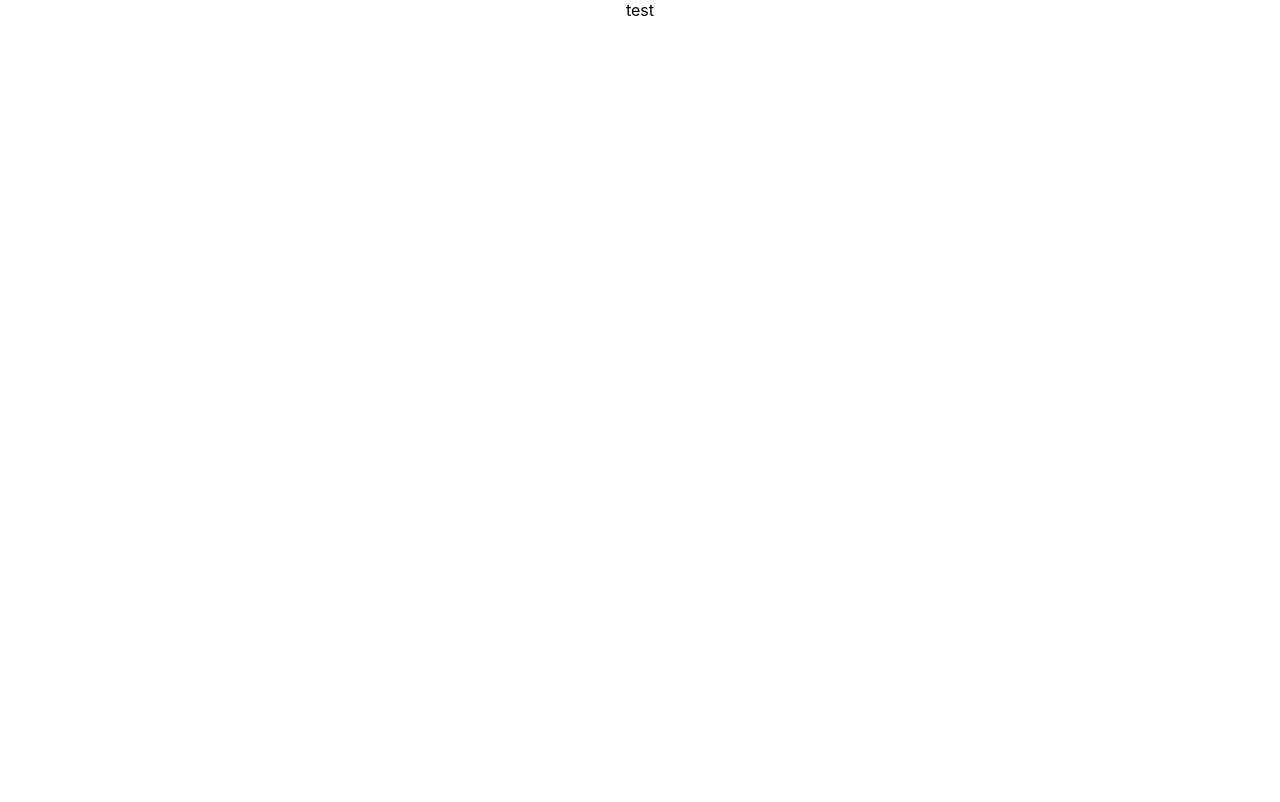
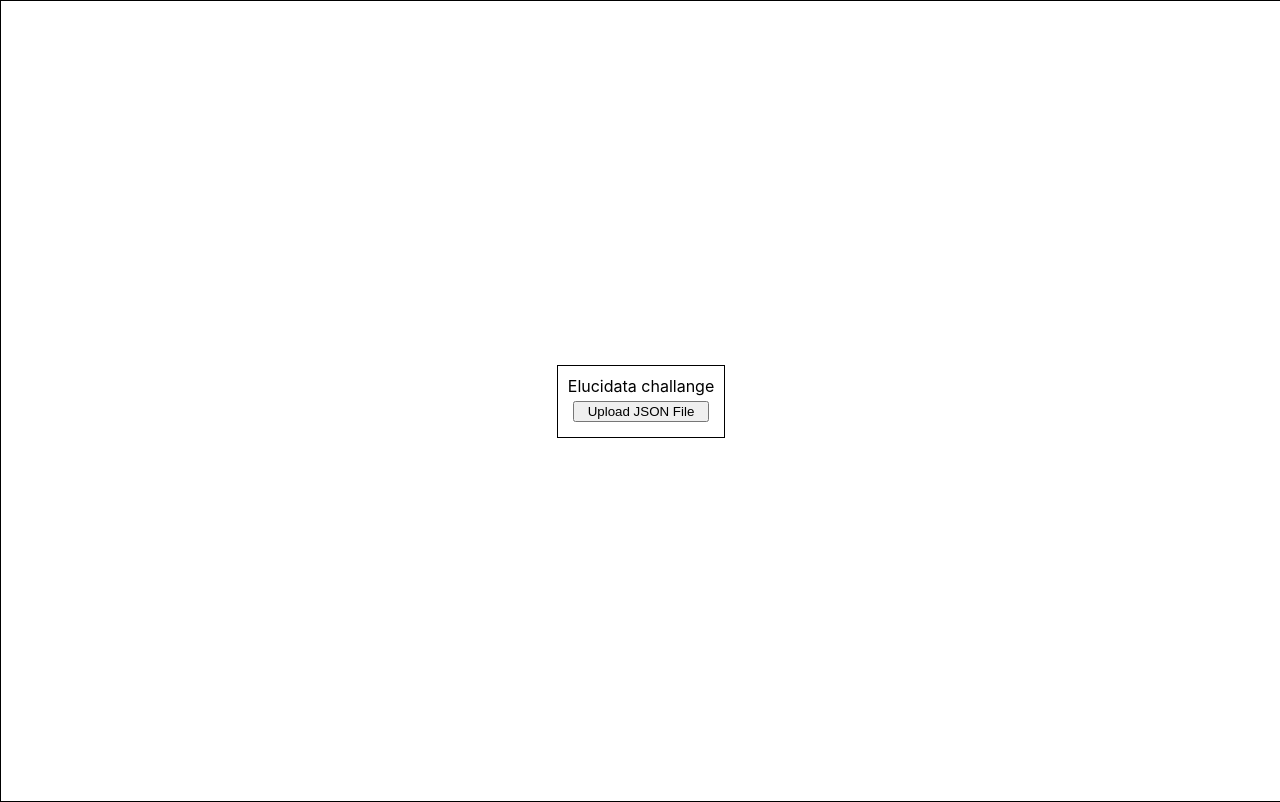
Before and after one commit to samarv/elucidataChalange, a React (Create React App) app in the folder elucidataweb/: page / in a window 1280 px wide. Built offline with nearby package versions, Linux system fonts and the light colour scheme.

Commit message:
add button to upload json

```diff
--- a/elucidataweb/package.json
+++ b/elucidataweb/package.json
@@ -5,6 +5,7 @@
   "dependencies": {
     "react": "^16.6.1",
     "react-dom": "^16.6.1",
+    "react-file-input": "^0.2.5",
     "react-scripts": "2.1.1"
   },
   "scripts": {
--- a/elucidataweb/src/App.css
+++ b/elucidataweb/src/App.css
@@ -1,3 +1,20 @@
 .App {
-  text-align: center;
+  width: 100vw;
+  height: 100vh;
+  display: flex;
+  justify-content: center;
+  align-items: center;
+  border: 1px solid black;
 }
+
+.Container{
+  display: flex;
+  flex-direction: column;
+  justify-content: flex-start;
+  border: 1px solid black;
+  padding: 10px;
+}
+
+.Container button{
+  margin: 5px;
+}
--- a/elucidataweb/src/App.js
+++ b/elucidataweb/src/App.js
@@ -6,7 +6,12 @@ class App extends Component {
   render() {
     return (
       <div className="App">
-        test
+        <div className="Container">
+          Elucidata challange
+          <button>
+            Upload JSON File
+          </button>
+        </div>
       </div>
     );
   }
```
